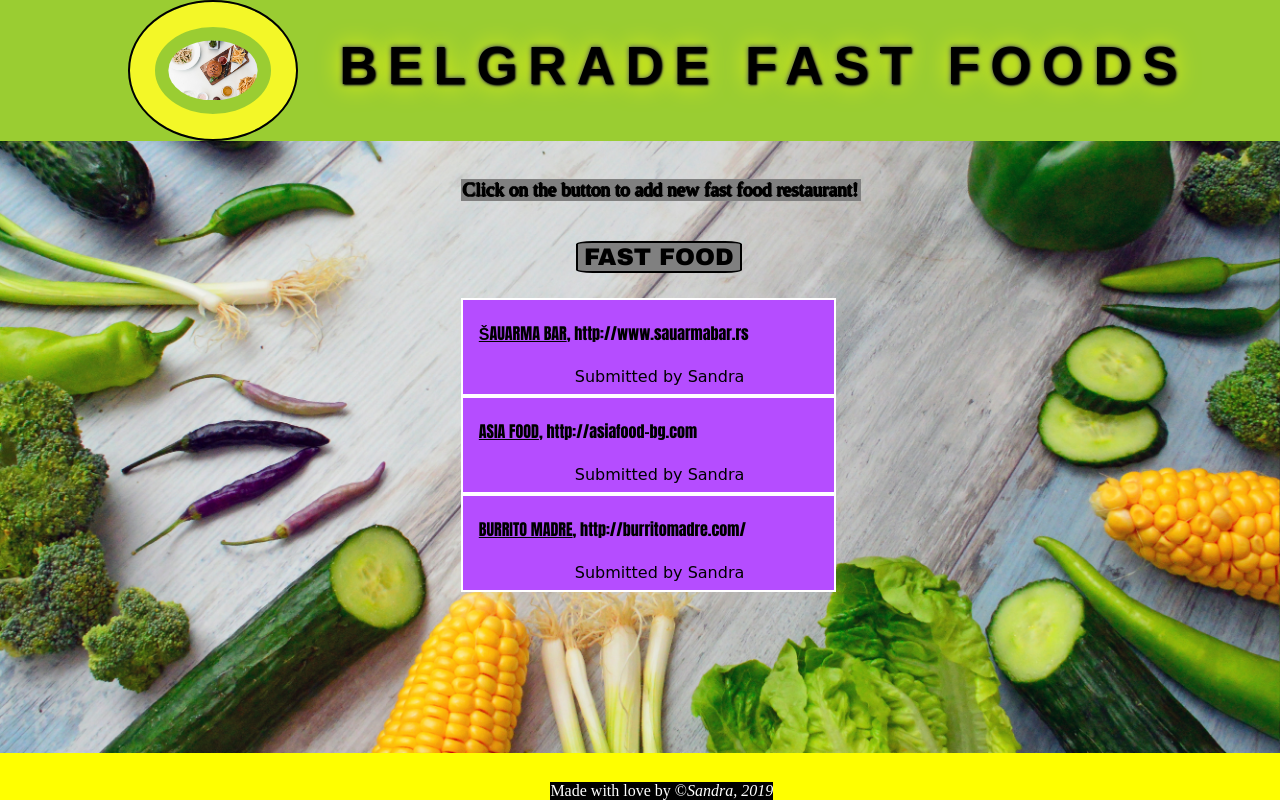
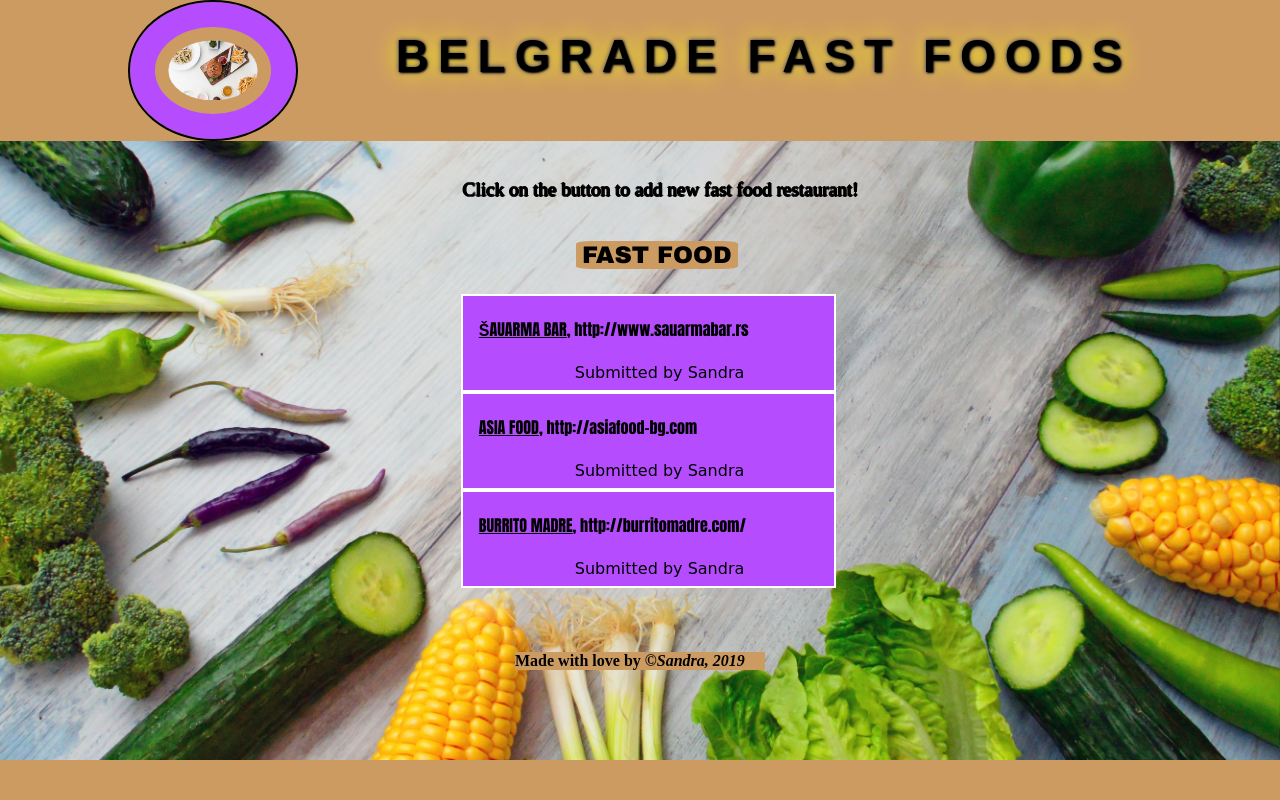
Before and after one commit to SandraNikolic/sandranikolic.github.io, a PHP site: page / in a window 1280 px wide. Run offline with PHP 8.4, Linux system fonts and the light colour scheme.

Commit message:
Changes-colors
Changes-colors

```diff
--- a/belgrade-food/index.html
+++ b/belgrade-food/index.html
@@ -17,7 +17,6 @@
     <div id="navigation">
         <p id="instruction">Click on the button to add new fast food restaurant!</p>
         <button id="button">FAST FOOD</button>
-
     </div>
     <div id="content"></div>
     <footer>Made with love by ©<em>Sandra, 2019</em></footer>
--- a/belgrade-food/main.css
+++ b/belgrade-food/main.css
@@ -1,7 +1,7 @@
 body {
     margin: 0;
-    background-color: yellow;
     background-image: url('images/photo1.jpg');
+    background-color: rgb(204, 155, 98);
     background-size: cover;
     background-position: center;
     background-repeat: no-repeat, repeat;
@@ -11,9 +11,9 @@
     text-align: center;
     overflow: hidden;
     font-family: Arial, Helvetica, sans-serif;
-    font-size: 1.5em;
+    font-size: 1.3em;
     /*background: rgb(252, 236, 236);*/
-    background: yellowgreen;
+    background: rgb(204, 155, 98);
 }
 
 h1 {
@@ -31,7 +31,7 @@
     position: relative;
     border-radius: 50%;
     border: 2px double black;
-    box-shadow: inset 0 0 0 25px #f3f728;
+    box-shadow: inset 0 0 0 25px #B54DFF;
 }
 
 img:hover {
@@ -46,16 +46,12 @@
     position: relative;
     left: 37%;
     margin-top: 3%;
-    background: gray;
     width: 27%;
     text-align: center;
     font-size: 1.2em;
     text-shadow: -1px 0 black, 0 1px black, 1px 0 black, 0 -1px black;
 }
 
-#instruction:hover {
-    background: rgb(116, 201, 48);
-}
 
 button {
     left: 45%;
@@ -63,8 +59,9 @@
     margin-top: 1.6%;
     font-size: 1.5em;
     border-radius: 10%;
-    background-color: gray;
-    border: 2px solid;
+    background-color: rgb(204, 155, 98);
+    outline: none;
+    border: none;
     font-weight: 90;
     margin-bottom: 2%;
     /*box-shadow: 0px 5px 5px lime, 0px 10px 8px red, 0px 15px 8px green;*/
@@ -137,32 +134,29 @@
     padding-bottom: 2%;
 }
 
-input {
-    background: rgb(241, 241, 158);
-    border: 2px solid black;
-}
 
 input.addButt {
     border-radius: 50%;
     font-size: 1.5em;
-    background: lightgreen;
-    border: 2px solid black;
+    background: #B54DFF;
+    border: none;
+    outline: none;
     display: block;
     margin-left: 22%;
     margin-top: 2%;
 }
 
 footer {
-    background: black;
+    background: rgb(204, 155, 98);
     bottom: 0;
-    position: fixed;
+    margin: 0 auto;
+    width: 250px;
     left: 43%;
-    color: white;
+    font-weight: 900;
 }
 
 footer:hover {
     height: 3%;
-    font-style: italic;
 }
 
 /* Media queries*/
```
